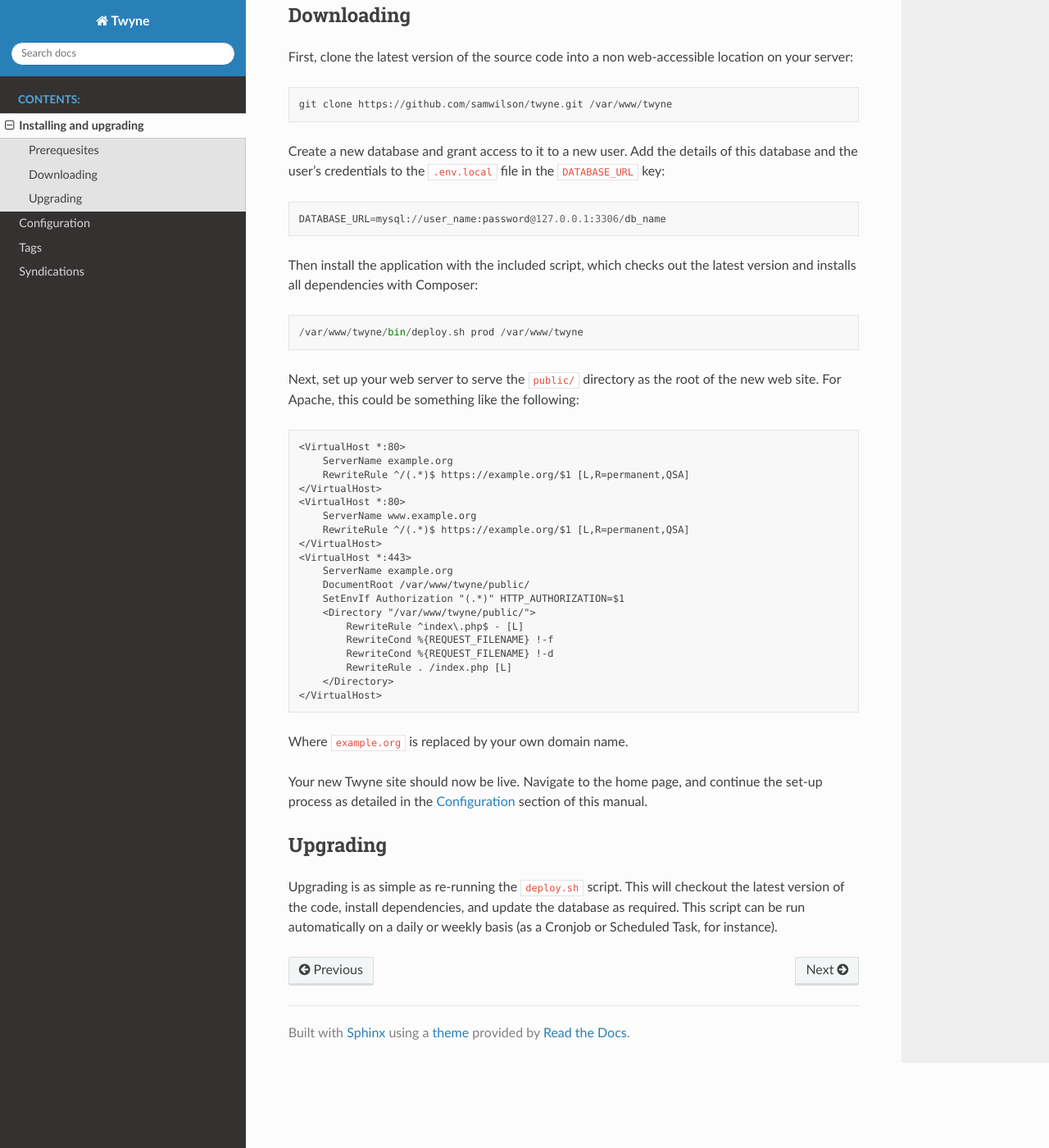
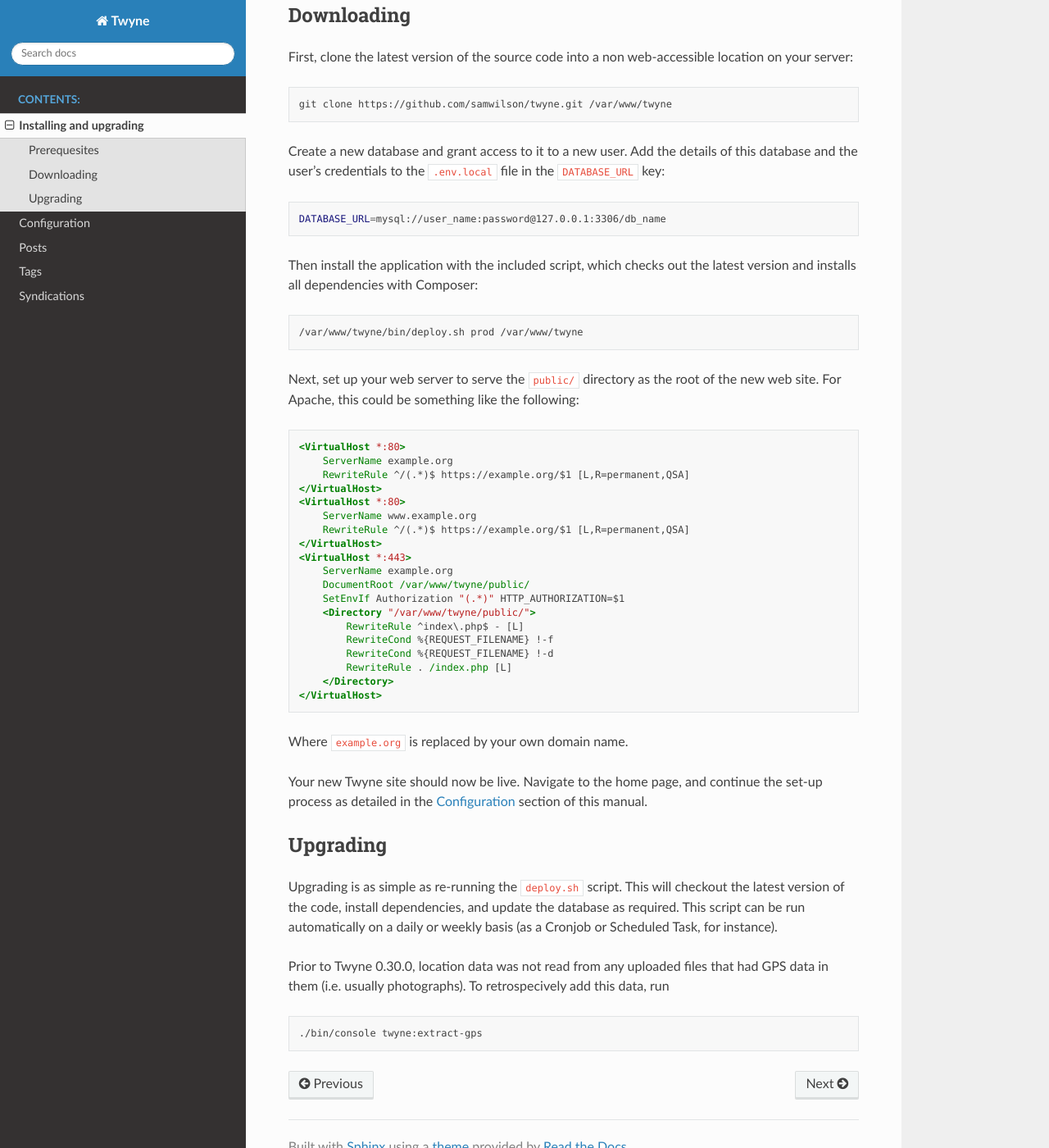
Before and after one commit to samwilson/twyne, a Sphinx documentation site: the page built from docs/install.rst, in a window 1280 px wide and 1400 px high, scrolled down 406 px. Shown: the whole window at 82% size. Built offline with Sphinx 7.4.7 and the Read the Docs theme 2.0.0, drawn with Linux system fonts in a browser that asks for light colours.

Commit message:
Extract location from Exif data

```diff
--- a/docs/index.rst
+++ b/docs/index.rst
@@ -27,5 +27,6 @@
 
    install
    config
+   posts
    tags
    syndications
--- a/docs/install.rst
+++ b/docs/install.rst
@@ -19,44 +19,52 @@
 -----------
 
 First, clone the latest version of the source code
-into a non web-accessible location on your server::
+into a non web-accessible location on your server:
 
-    git clone https://github.com/samwilson/twyne.git /var/www/twyne
+.. code-block:: shell
+
+   git clone https://github.com/samwilson/twyne.git /var/www/twyne
 
 Create a new database and grant access to it to a new user.
 Add the details of this database and the user's credentials
-to the ``.env.local`` file in the ``DATABASE_URL`` key::
+to the ``.env.local`` file in the ``DATABASE_URL`` key:
 
-    DATABASE_URL=mysql://user_name:password@127.0.0.1:3306/db_name
+.. code-block:: shell
+
+   DATABASE_URL=mysql://user_name:password@127.0.0.1:3306/db_name
 
 Then install the application with the included script,
-which checks out the latest version and installs all dependencies with Composer::
+which checks out the latest version and installs all dependencies with Composer:
 
-    /var/www/twyne/bin/deploy.sh prod /var/www/twyne
+.. code-block:: shell
+
+   /var/www/twyne/bin/deploy.sh prod /var/www/twyne
 
 Next, set up your web server to serve the ``public/`` directory
 as the root of the new web site.
-For Apache, this could be something like the following::
+For Apache, this could be something like the following:
 
-    <VirtualHost *:80>
-        ServerName example.org
-        RewriteRule ^/(.*)$ https://example.org/$1 [L,R=permanent,QSA]
-    </VirtualHost>
-    <VirtualHost *:80>
-        ServerName www.example.org
-        RewriteRule ^/(.*)$ https://example.org/$1 [L,R=permanent,QSA]
-    </VirtualHost>
-    <VirtualHost *:443>
-        ServerName example.org
-        DocumentRoot /var/www/twyne/public/
-        SetEnvIf Authorization "(.*)" HTTP_AUTHORIZATION=$1
-        <Directory "/var/www/twyne/public/">
-            RewriteRule ^index\.php$ - [L]
-            RewriteCond %{REQUEST_FILENAME} !-f
-            RewriteCond %{REQUEST_FILENAME} !-d
-            RewriteRule . /index.php [L]
-        </Directory>
-    </VirtualHost>
+.. code-block:: apache
+
+   <VirtualHost *:80>
+       ServerName example.org
+       RewriteRule ^/(.*)$ https://example.org/$1 [L,R=permanent,QSA]
+   </VirtualHost>
+   <VirtualHost *:80>
+       ServerName www.example.org
+       RewriteRule ^/(.*)$ https://example.org/$1 [L,R=permanent,QSA]
+   </VirtualHost>
+   <VirtualHost *:443>
+       ServerName example.org
+       DocumentRoot /var/www/twyne/public/
+       SetEnvIf Authorization "(.*)" HTTP_AUTHORIZATION=$1
+       <Directory "/var/www/twyne/public/">
+           RewriteRule ^index\.php$ - [L]
+           RewriteCond %{REQUEST_FILENAME} !-f
+           RewriteCond %{REQUEST_FILENAME} !-d
+           RewriteRule . /index.php [L]
+       </Directory>
+   </VirtualHost>
 
 Where ``example.org`` is replaced by your own domain name.
 
@@ -73,3 +81,11 @@
 and update the database as required.
 This script can be run automatically on a daily or weekly basis
 (as a Cronjob or Scheduled Task, for instance).
+
+Prior to Twyne 0.30.0, location data was not read from any uploaded files that had GPS data in them
+(i.e. usually photographs).
+To retrospecively add this data, run
+
+.. code-block:: shell
+
+   ./bin/console twyne:extract-gps
```
Also changed, not shown: docs/posts.rst (added, +103 -0 lines), 5 other files.
